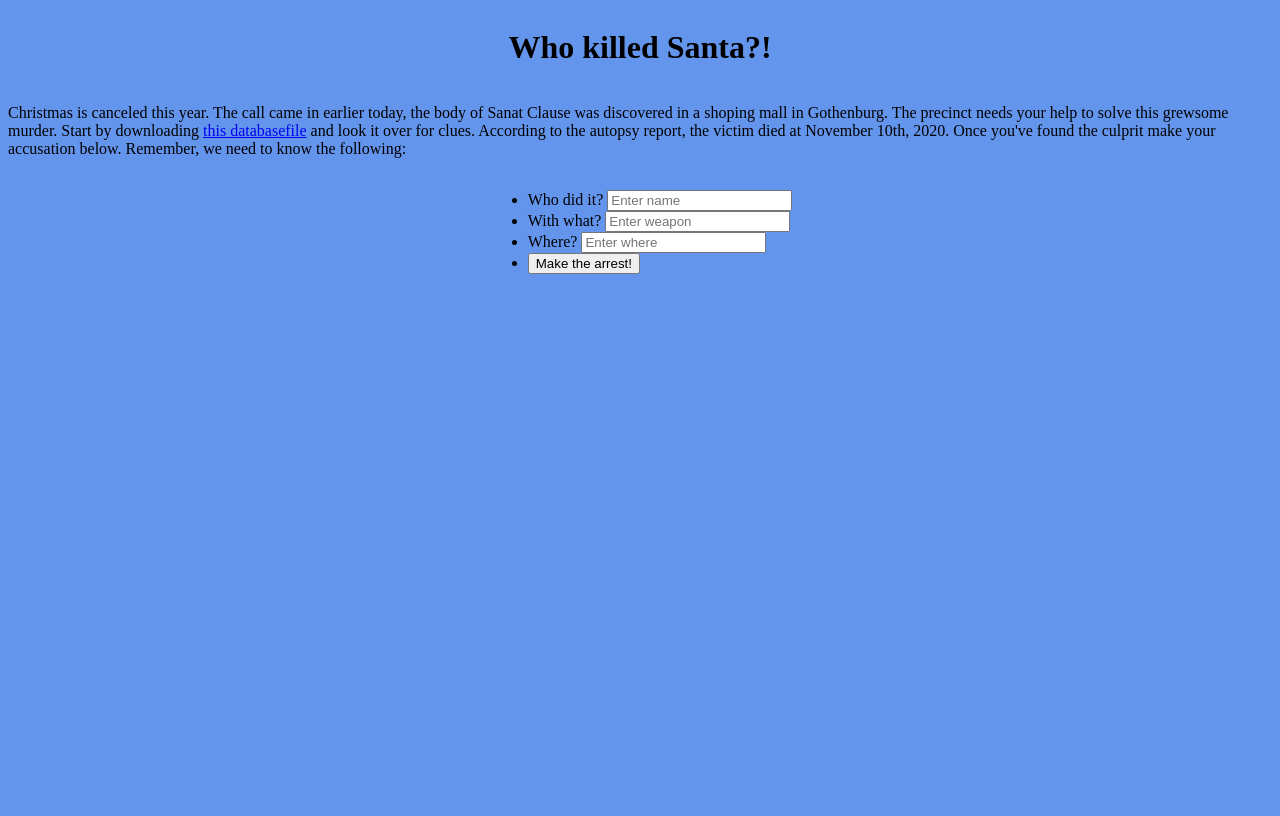
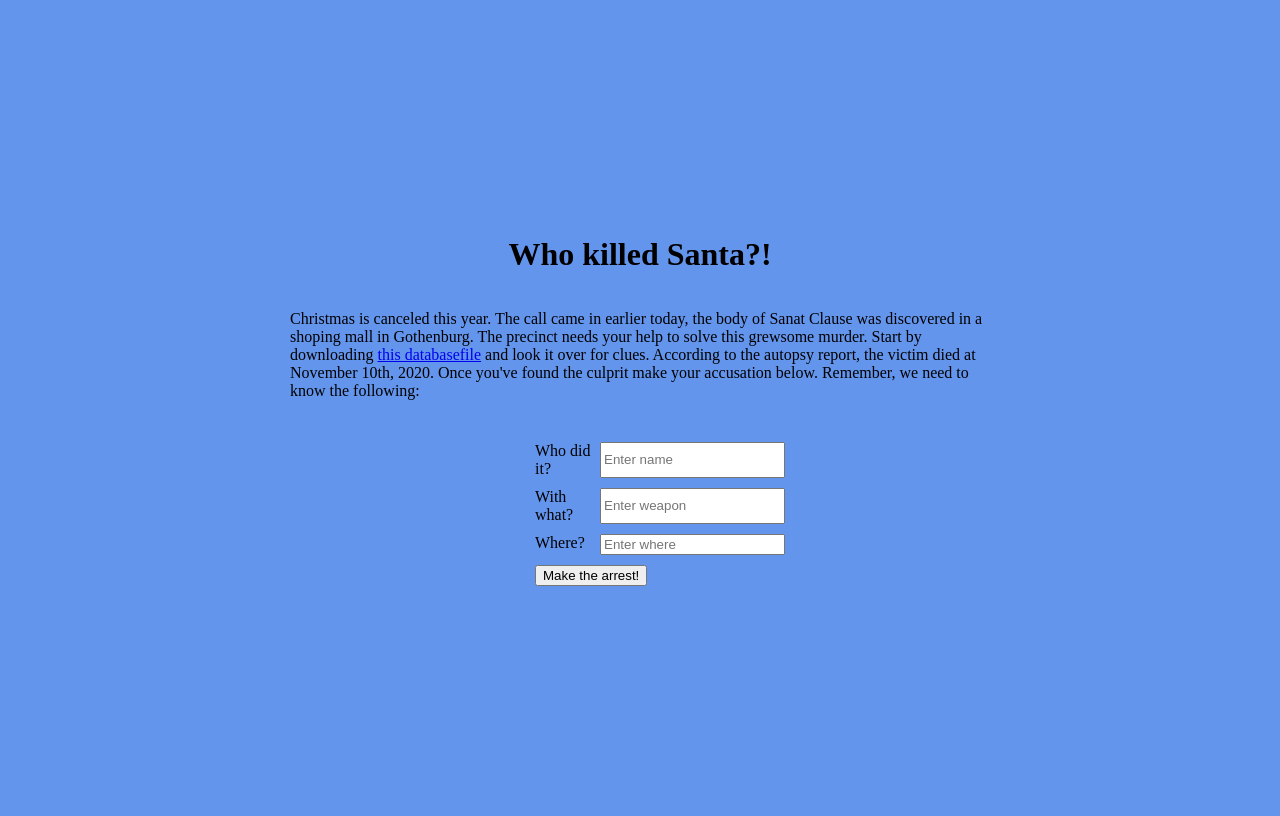
Before and after one commit to JoeyJaySWE/JoeyJaySWE.github.io, a PHP site: page /projects/sql-murder-mystery/index.html in a window 1280 px wide. Before the commit the page ends 274 px from the top, so only its background shows below. Run offline with PHP 8.4, Linux system fonts and the light colour scheme.

Commit message:
Added JS and final CSS

```diff
--- a/projects/sql-murder-mystery/style.css
+++ b/projects/sql-murder-mystery/style.css
@@ -4,4 +4,20 @@ body{
     justify-content: center;
     flex-direction: column;
     align-items: center;
+    height: 100vh;
 }
+p{
+    max-width: 700px;
+}
+ul{
+    display: flex;
+    flex-direction: column;
+    list-style: none;
+    width: 250px;
+}
+li{
+    margin-top: 10px;
+    display: flex;
+    justify-content: space-between;
+    width: 100%;
+}
```
Also changed, not shown: projects/sql-murder-mystery/controll.js (added, +13 -0 lines).
